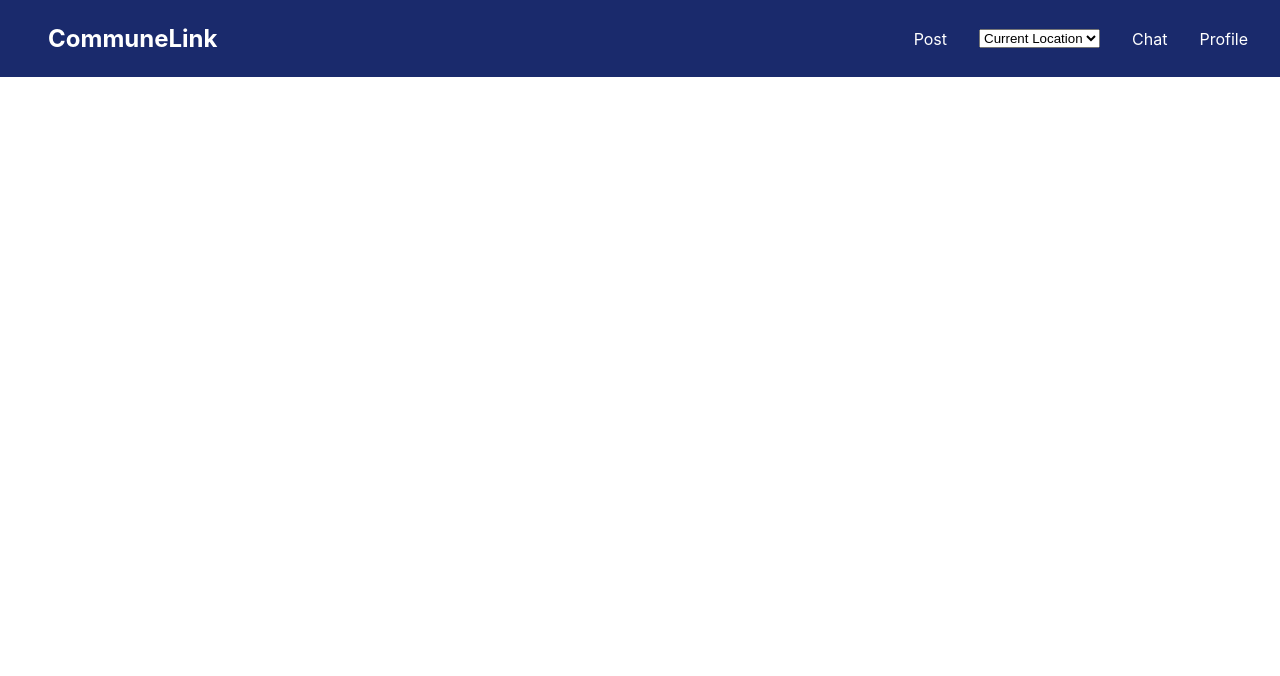
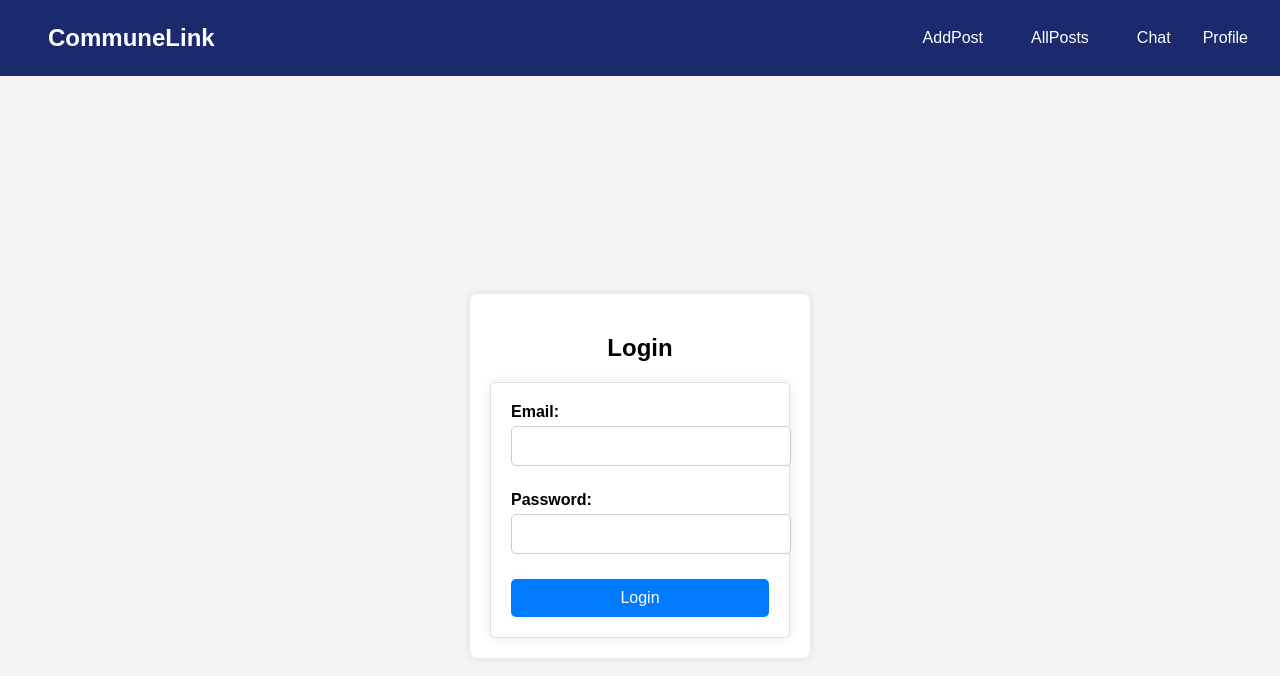
Before and after one commit to amishasubedi/Neighbor-Link, a React (Create React App) app: page /login in a window 1280 px wide. Shown: the top 676 px of the page. Built offline with nearby package versions, Linux system fonts and the light colour scheme.

Commit message:
login and signup

```diff
--- a/src/App.js
+++ b/src/App.js
@@ -9,6 +9,9 @@ import Header from './components/Navigation/Header';
 import HomePage from './pages/Homepage';
 import PostItem from './components/Posts/PostItem';
 import ChatPage from './pages/Chatpage';
+import PostList from './components/Posts/PostList';
+import Login from './components/Authentication/Login';
+import Signup from './components/Authentication/signup';
 
 function App() {
   return (
@@ -19,10 +22,19 @@ function App() {
           <Route exact path="/" element={<HomePage />} />
         </Routes>
         <Routes>
-          <Route path = "/post" element = {<PostItem />} />
+          <Route path = "/new/post" element = {<PostItem />} />
         </Routes>
         <Routes>
           <Route path = "/chat" element = {<ChatPage />} />
+        </Routes>
+        <Routes>
+          <Route exact path="/post" element={<PostList />} />
+        </Routes>
+        <Routes>
+          <Route path = "/login" element= {<Login />} />
+        </Routes>
+        <Routes>
+          <Route path = "/signup" element= {<Signup />} />
         </Routes>
       </div>
     </BrowserRouter>
--- /dev/null
+++ b/src/components/Authentication/Login.css
@@ -0,0 +1,105 @@
+body {
+    font-family: 'Arial', sans-serif;
+    background-color: #f4f4f4;
+}
+
+.login-container {
+    display: flex;
+    justify-content: center;
+    align-items: center;
+    height: 100vh;
+}
+
+.login-form {
+    width: 300px;
+    background-color: #fff;
+    padding: 20px;
+    box-shadow: 0px 0px 10px rgba(0, 0, 0, 0.1);
+    border-radius: 8px;
+}
+
+.login-form h2 {
+    text-align: center;
+    margin-bottom: 20px;
+}
+
+.login-form div {
+    margin-bottom: 15px;
+}
+
+.login-form label {
+    display: block;
+    margin-bottom: 5px;
+    font-weight: bold;
+}
+
+.login-form input {
+    width: 100%;
+    padding: 10px;
+    border: 1px solid #ccc;
+    border-radius: 5px;
+    font-size: 16px;
+}
+
+.login-form button {
+    width: 100%;
+    padding: 10px 15px;
+    background-color: #007BFF;
+    color: white;
+    border: none;
+    border-radius: 5px;
+    font-size: 16px;
+    cursor: pointer;
+    transition: background-color 0.3s ease;
+}
+
+.login-form button:hover {
+    background-color: #0056b3;
+}
+
+.error-message {
+    color: red;
+    font-size: 14px;
+    text-align: center;
+    margin-bottom: 15px;
+}
+
+/* Register.css */
+form {
+    display: flex;
+    flex-direction: column;
+    max-width: 300px;
+    margin: 0 auto;
+    padding: 20px;
+    border: 1px solid #e0e0e0;
+    box-shadow: 0 0 10px rgba(0, 0, 0, 0.1);
+    border-radius: 5px;
+}
+
+input {
+    margin-bottom: 10px;
+    padding: 10px;
+    border: 1px solid #e0e0e0;
+    border-radius: 3px;
+    font-size: 16px;
+    outline: none;
+    transition: border 0.3s ease;
+}
+
+input:focus {
+    border-color: #64b5f6;
+}
+
+button {
+    padding: 10px 15px;
+    background-color: #64b5f6;
+    color: white;
+    border: none;
+    border-radius: 3px;
+    cursor: pointer;
+    transition: background-color 0.3s ease;
+}
+
+button:hover {
+    background-color: #42a5f5;
+}
--- /dev/null
+++ b/src/components/Authentication/Login.js
@@ -0,0 +1,48 @@
+import React, { useState } from 'react';
+import { getAuth, signInWithEmailAndPassword } from "firebase/auth";
+
+import './Login.css';
+
+const Login = () => {
+    const [email, setEmail] = useState('');
+    const [password, setPassword] = useState('');
+    const [error, setError] = useState(null);
+
+    const handleSubmit = async (e) => {
+        e.preventDefault();
+
+        const auth = getAuth();
+        try {
+            const userCredential = await signInWithEmailAndPassword(auth, email, password);
+            const user = userCredential.user;
+            console.log("Logged in:", user);
+        } catch (err) {
+            console.error("Error logging in:", err.message);
+            setError(err.message);
+        }
+    };
+
+   // LoginForm.js
+return (
+    <div className="login-container">
+        <div className="login-form">
+            <h2>Login</h2>
+            {error && <p className="error-message">{error}</p>}
+            <form onSubmit={handleSubmit}>
+                <div>
+                    <label>Email:</label>
+                    <input type="email" value={email} onChange={(e) => setEmail(e.target.value)} />
+                </div>
+                <div>
+                    <label>Password:</label>
+                    <input type="password" value={password} onChange={(e) => setPassword(e.target.value)} />
+                </div>
+                <button type="submit" onClick={handleSubmit}>Login</button>
+            </form>
+        </div>
+    </div>
+);
+
+};
+
+export default Login;
--- /dev/null
+++ b/src/components/Authentication/signup.js
@@ -0,0 +1,73 @@
+import React, { useState } from 'react';
+import { ref, push, getDatabase, set } from 'firebase/database';
+
+import './Login.css';
+
+const Signup = () => {
+    const [userData, setUserData] = useState({
+        name: '',
+        email: '',
+        password: ''
+    });
+    const [error, setError] = useState(null);
+
+    const handleChange = (e) => {
+        setUserData({
+            ...userData,
+            [e.target.name]: e.target.value
+        });
+    };
+
+    const handleSubmit = async (e) => {
+        e.preventDefault();
+        setError(null);
+
+
+        const db = getDatabase();
+        const userRef = ref(db, 'users');
+        const newUserRef = push(userRef);
+
+        try {
+            await set(newUserRef, {
+                name: userData.name,
+                email: userData.email
+            });
+            alert('User registered successfully');
+            setUserData({ name: '', email: '', password: '' }); // Reset the form
+        } catch(err) {
+            setError(err.message);
+        }
+    };
+
+    return (
+        <div>
+            {error && <p className="error-message">{error}</p>}
+            <form onSubmit={handleSubmit}>
+                <input
+                    type="text"
+                    name="name"
+                    value={userData.name}
+                    placeholder="Name"
+                    onChange={handleChange}
+                />
+                <input
+                    type="email"
+                    name="email"
+                    value={userData.email}
+                    placeholder="Email"
+                    onChange={handleChange}
+                />
+                <input
+                    type="password"
+                    name="password"
+                    value={userData.password}
+                    placeholder="Password"
+                    onChange={handleChange}
+                />
+                <button type="submit">Register</button>
+            </form>
+        </div>
+    );
+}
+
+export default Signup;
--- a/src/components/Navigation/Header.js
+++ b/src/components/Navigation/Header.js
@@ -7,21 +7,16 @@ const Header = () => {
     <div className="header">
       <Link to = "/" className="logo">CommuneLink</Link>
       <div className="nav-items">
-        <Link to="/post">Post</Link>
-        <select>
-          <option>Current Location</option>
-          <option>City Center</option>
-          <option>North District</option>
-        </select>
+        <Link to="/new/post">AddPost</Link>
+        <Link to="/post">AllPosts</Link>
         <Link to="/chat">Chat</Link>
         <div className="dropdown">
           Profile
           <div className="dropdown-content">
-            <Link to="/profile">View Profile</Link>
             <Link to="/myposts">My Posts</Link>
             <Link to="/trustscore">Trust Score</Link>
-            <Link to="/settings">Settings</Link>
-            <Link to="/logout">Logout</Link>
+            <Link to="/login">Login</Link>
+            <Link to = "/signup">Signup</Link>
           </div>
         </div>
       </div>
--- /dev/null
+++ b/src/components/Posts/PostList.css
@@ -0,0 +1,31 @@
+/* PlaceList.css */
+.place-list {
+    display: flex;
+    flex-direction: column;
+    gap: 20px;
+    padding: 20px;
+    max-width: 800px;
+    margin: 0 auto;
+}
+
+.post-item {
+    background-color: #f9f9f9;
+    padding: 15px;
+    border-radius: 10px;
+    box-shadow: 0 4px 8px rgba(0, 0, 0, 0.1);
+    transition: transform 0.2s;
+}
+
+.post-item:hover {
+    transform: translateY(-5px);
+}
+
+.post-title {
+    font-size: 24px;
+    margin-bottom: 10px;
+}
+
+.post-content {
+    font-size: 18px;
+    color: #555;
+}
--- /dev/null
+++ b/src/components/Posts/PostList.js
@@ -0,0 +1,36 @@
+import React, { useEffect, useState } from 'react';
+import { getDatabase, ref, onValue } from 'firebase/database';
+import './PostList.css';
+
+const PostList = () => {
+    const [posts, setPosts] = useState([]);
+
+    useEffect(() => {
+        const postRef = ref(getDatabase(), 'posts');
+        onValue(postRef, (snapshot) => {
+            const data = snapshot.val();
+            const loadedPosts = [];
+            for (let key in data) {
+                loadedPosts.push({
+                    id: key,
+                    title: data[key].title,
+                    content: data[key].content
+                });
+            }
+            setPosts(loadedPosts);
+        });
+    }, []);
+
+    return (
+        <div className="place-list">
+            {posts.map(post => (
+                <div key={post.id} className="post-item">
+                    <h3 className="post-title">{post.title}</h3>
+                    <p className="post-content">{post.content}</p>
+                </div>
+            ))}
+        </div>
+    );
+};
+
+export default PostList;
```
